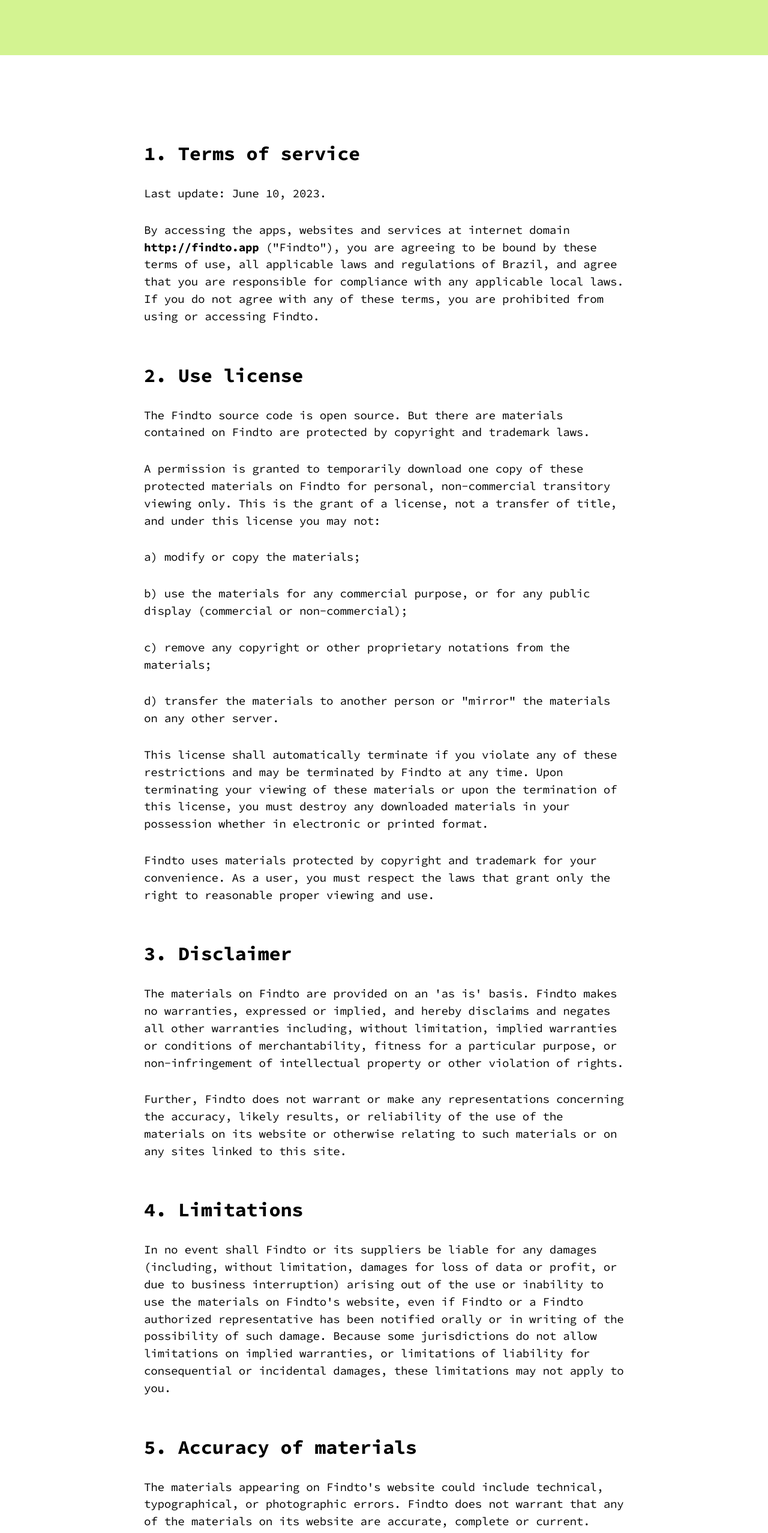
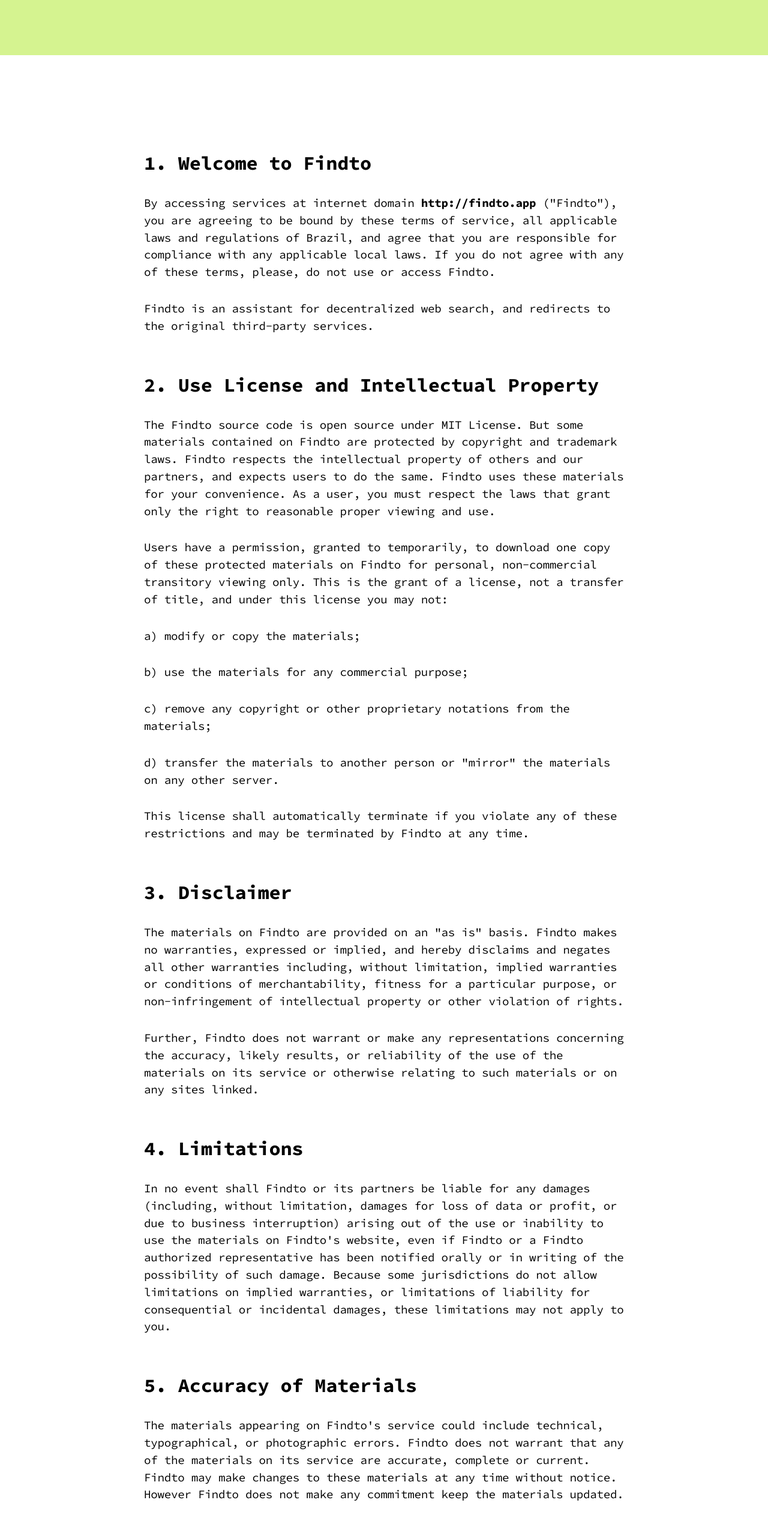
Before and after one commit to lucasm/findto, a Next.js app: page /terms in a window 1280 px wide. Shown: the part 234-2790 px from the top of the page at 60% size. Built offline with nearby package versions, Linux system fonts and the light colour scheme.

Commit message:
copy & responsive

```diff
--- a/components/website/CardsFeat/index.tsx
+++ b/components/website/CardsFeat/index.tsx
@@ -10,7 +10,6 @@
   IconTrending,
   IconVisualSearch,
 } from '../../app/SvgIcons'
-import Link from 'next/link'
 
 export default function CardsFeat() {
   return (
@@ -19,7 +18,7 @@
         <figure>
           <IconSearch />
         </figure>
-        <h3>Decentralized web search</h3>
+        <h3>Decentralized search</h3>
         <p>Search the same term on diverse categories and sources</p>
       </div>
 
--- a/pages/terms.tsx
+++ b/pages/terms.tsx
@@ -3,68 +3,59 @@
 
 export default function PageTerms() {
   return (
-    <LayoutPage title="Terms of Use" description="See how to use Findto for the common good">
+    <LayoutPage title="Terms of Service" description="See how to use Findto for the common good">
       <section className="colors">
         <div className={Style.container}>
-          <h1>Terms</h1>
+          <h1>Terms of Service</h1>
         </div>
       </section>
 
       <section>
         <div className={Style.container}>
           <article>
-            <h2>1. Terms of service</h2>
-
-            <p>Last update: June 10, 2023.</p>
-
+            <h2>1. Welcome to Findto</h2>
             <p>
-              By accessing the apps, websites and services at internet domain{' '}
+              By accessing services at internet domain{' '}
               <a href="http://findto.app">http://findto.app</a> ("Findto"), you are agreeing to be
-              bound by these terms of use, all applicable laws and regulations of Brazil, and agree
-              that you are responsible for compliance with any applicable local laws. If you do not
-              agree with any of these terms, you are prohibited from using or accessing Findto.
-            </p>
-
-            <h2>2. Use license</h2>
-            <p>
-              The Findto source code is open source. But there are materials contained on Findto are
-              protected by copyright and trademark laws.
+              bound by these terms of service, all applicable laws and regulations of Brazil, and
+              agree that you are responsible for compliance with any applicable local laws. If you
+              do not agree with any of these terms, please, do not use or access Findto.
             </p>
 
             <p>
-              A permission is granted to temporarily download one copy of these protected materials
-              on Findto for personal, non-commercial transitory viewing only. This is the grant of a
-              license, not a transfer of title, and under this license you may not:
+              Findto is an assistant for decentralized web search, and redirects to the original
+              third-party services.
             </p>
 
+            <h2>2. Use License and Intellectual Property</h2>
+            <p>
+              The Findto source code is open source under MIT License. But some materials contained
+              on Findto are protected by copyright and trademark laws. Findto respects the
+              intellectual property of others and our partners, and expects users to do the same.
+              Findto uses these materials for your convenience. As a user, you must respect the laws
+              that grant only the right to reasonable proper viewing and use.
+            </p>
+            <p>
+              Users have a permission, granted to temporarily, to download one copy of these
+              protected materials on Findto for personal, non-commercial transitory viewing only.
+              This is the grant of a license, not a transfer of title, and under this license you
+              may not:
+            </p>
             <p>a) modify or copy the materials;</p>
-            <p>
-              b) use the materials for any commercial purpose, or for any public display (commercial
-              or non-commercial);
-            </p>
+            <p>b) use the materials for any commercial purpose;</p>
             <p>c) remove any copyright or other proprietary notations from the materials;</p>
             <p>
               d) transfer the materials to another person or "mirror" the materials on any other
               server.
             </p>
-
             <p>
               This license shall automatically terminate if you violate any of these restrictions
-              and may be terminated by Findto at any time. Upon terminating your viewing of these
-              materials or upon the termination of this license, you must destroy any downloaded
-              materials in your possession whether in electronic or printed format.
-            </p>
-
-            <p>
-              Findto uses materials protected by copyright and trademark for your convenience. As a
-              user, you must respect the laws that grant only the right to reasonable proper viewing
-              and use.{' '}
+              and may be terminated by Findto at any time.
             </p>
 
             <h2>3. Disclaimer</h2>
-
             <p>
-              The materials on Findto are provided on an 'as is' basis. Findto makes no warranties,
+              The materials on Findto are provided on an "as is" basis. Findto makes no warranties,
               expressed or implied, and hereby disclaims and negates all other warranties including,
               without limitation, implied warranties or conditions of merchantability, fitness for a
               particular purpose, or non-infringement of intellectual property or other violation of
@@ -72,50 +63,72 @@
             </p>
             <p>
               Further, Findto does not warrant or make any representations concerning the accuracy,
-              likely results, or reliability of the use of the materials on its website or otherwise
-              relating to such materials or on any sites linked to this site.
+              likely results, or reliability of the use of the materials on its service or otherwise
+              relating to such materials or on any sites linked.
             </p>
 
             <h2>4. Limitations</h2>
             <p>
-              In no event shall Findto or its suppliers be liable for any damages (including,
-              without limitation, damages for loss of data or profit, or due to business
-              interruption) arising out of the use or inability to use the materials on Findto's
-              website, even if Findto or a Findto authorized representative has been notified orally
-              or in writing of the possibility of such damage. Because some jurisdictions do not
-              allow limitations on implied warranties, or limitations of liability for consequential
-              or incidental damages, these limitations may not apply to you.
+              In no event shall Findto or its partners be liable for any damages (including, without
+              limitation, damages for loss of data or profit, or due to business interruption)
+              arising out of the use or inability to use the materials on Findto's website, even if
+              Findto or a Findto authorized representative has been notified orally or in writing of
+              the possibility of such damage. Because some jurisdictions do not allow limitations on
+              implied warranties, or limitations of liability for consequential or incidental
+              damages, these limitations may not apply to you.
             </p>
 
-            <h2>5. Accuracy of materials</h2>
+            <h2>5. Accuracy of Materials</h2>
             <p>
-              The materials appearing on Findto's website could include technical, typographical, or
-              photographic errors. Findto does not warrant that any of the materials on its website
-              are accurate, complete or current. Findto may make changes to the materials contained
-              on its website at any time without notice. However Findto does not make any commitment
-              to update the materials.
+              The materials appearing on Findto's service could include technical, typographical, or
+              photographic errors. Findto does not warrant that any of the materials on its service
+              are accurate, complete or current. Findto may make changes to these materials at any
+              time without notice. However Findto does not make any commitment keep the materials
+              updated.
             </p>
 
-            <h2>6. External links</h2>
+            <h2>6. External APIs and Links</h2>
             <p>
-              Findto has not reviewed all of the sites linked to its website and is not responsible
-              for the contents of any such linked site. The inclusion of any link does not imply
-              endorsement by Findto of the site. Use of any such linked website is at the user's own
-              risk.
+              Findto has not reviewed all of services linked and is not responsible for the contents
+              of any third-party services. The inclusion of any external link or data from
+              third-party APIs does not imply endorsement by Findto. Use of any such linked service
+              is at the user's own convenience and risk.
             </p>
 
             <h2>7. Modifications</h2>
             <p>
               Findto may revise these terms of use at any time without notice. By using Findto, you
-              are agreeing to be bound by the then current version of these terms of service.
+              are agreeing to be bound by the then current version of these terms of service. You
+              might receive an alert on the Findto services informing you of significant changes.
             </p>
 
-            <h2>8. Governing law</h2>
+            <h2>8. Governing Law</h2>
             <p>
               These terms and conditions are governed by and construed in accordance with the laws
               of Brazil and you irrevocably submit to the exclusive jurisdiction of the courts in
               that State or location.
             </p>
+
+            <h2>9. Report Violations and Removals</h2>
+
+            <p>
+              All trademarks and external services found on Findto belong to their respective owners
+              and have attribution to the original source. All rights reserved to the owners. Even
+              though for users convenience Findto redirects to the original sources, is impossible
+              to revise the content of each them.
+            </p>
+
+            <p>
+              If you are a legal entity and believe that your intelectual property or service has
+              been used incorrectly on Findto, please, mail to legal@findto.app. As a user, if you
+              are facing law violations or bad conduct by some external service, please, consider
+              report for properly removal.
+            </p>
+
+            <h2>10. Questions</h2>
+            <p>If you have any legal questions send an email to legal@findto.app.</p>
+
+            <p>Effective date: June 10, 2023.</p>
           </article>
         </div>
       </section>
--- a/styles/Website.module.css
+++ b/styles/Website.module.css
@@ -1,8 +1,6 @@
 /* Header */
 .header {
   position: relative;
-  width: 100%;
-  height: 3.5rem;
   background: var(--color-bg-white);
   color: var(--color-text-black);
 }
@@ -29,6 +27,7 @@
 /* Nav */
 .nav {
   display: flex;
+  padding: 1rem 0;
 }
 .nav ul {
   display: flex;
@@ -44,7 +43,7 @@
   padding: 1rem;
 }
 .nav ul li:last-child a {
-  margin-left: 1.5rem;
+  margin-left: 1rem;
   color: var(--color-white);
   background: var(--color-black);
   border-radius: var(--radius-full);
@@ -53,25 +52,24 @@
   background: var(--color-black) !important;
 }
 
-/* Container */
 .container {
   margin: 0 auto;
   display: inline-block;
-  padding: 5rem 2rem;
+  padding: 6rem 2rem;
   width: 100%;
   max-width: 1024px;
-  /* background: lightblue; */
 }
+
 .actionContainer {
   max-width: 800px;
   margin: 0 auto;
   color: var(--color-text-black);
 }
 .actionContainer h2 {
-  font-size: var(--font-size-1);
+  font-size: 2.5rem;
 }
 
-/* PageLayout component */
+/* PageLayout */
 .page {
   display: flex;
   flex-direction: column;
@@ -83,10 +81,6 @@
 .page footer {
   background: var(--color-bg-white);
 }
-
-.page section h1 {
-  padding-bottom: 2.5rem;
-}
 .page section h2 {
   line-height: 1.25;
   margin-bottom: 2rem;
@@ -95,23 +89,29 @@
   margin-bottom: 1.5rem;
 }
 .page section p {
-  font-size: var(--font-size-big);
+  font-size: var(--font-size);
   margin-bottom: 2rem;
   line-height: 1.5;
+}
+.page section h1 + p {
+  margin-top: 2.5rem;
+}
+.page section h1 ~ p {
+  margin-bottom: 1.5rem;
 }
 
 /* App Icon */
 .icon {
   display: inline-block;
-  width: 10rem;
-  height: 10rem;
-  margin: 0 0 2rem;
+  width: 8rem;
+  height: 8rem;
+  margin-bottom: 2rem;
+  background-size: 3rem;
   background-image: url('/images/findto-icon-black.svg');
-  background-size: 4.5rem;
   background-repeat: no-repeat;
   background-position: center;
-  background-color: var(--color-white-translucent);
-  border-radius: 33.3%;
+  background-color: var(--color-white-translucent-2);
+  border-radius: 33.333%;
   box-shadow: var(--shadow-2);
 }
 .icon img {
@@ -126,22 +126,43 @@
 }
 .cardDuos div {
   display: grid;
-  grid-template-columns: 1fr 1fr;
+  grid-template-columns: 1fr;
   grid-gap: 5rem;
-  text-align: left;
   align-items: center;
+}
+.cardDuos h2 {
+  margin-top: 0;
 }
 .cardDuos figure {
   max-width: 400px;
 }
-.cardDuos h2 {
-  float: left;
-  width: 100%;
+
+@media screen and (min-width: 640px) {
+  .icon {
+    width: 10rem;
+    height: 10rem;
+    background-size: 4rem;
+  }
+
+  .cardDuos div {
+    grid-template-columns: 1fr 1fr;
+    grid-gap: 5rem;
+  }
+  .cardDuos div:nth-child(2) article {
+    grid-row: 1;
+    grid-column: 1;
+  }
+  .cardDuos div:nth-child(2) figure {
+    grid-column: 2;
+  }
 }
 
-/* Mobile */
-@media only screen and (max-width: 940px) {
-  .header {
-    background: yellow;
+@media only screen and (min-width: 940px) {
+  .page section p {
+    font-size: var(--font-size-big);
+  }
+
+  .actionContainer h2 {
+    font-size: var(--font-size-1);
   }
 }
--- a/styles/globals.css
+++ b/styles/globals.css
@@ -244,6 +244,9 @@
 
 /* Mobile */
 @media screen and (max-width: 940px) {
+  h1 {
+    font-size: 2rem;
+  }
   h2 {
     font-size: 1.5rem;
   }
```
Also changed, not shown: components/website/CardsFeat/CardsFeat.module.css (+27 -9 lines), components/website/CardsLink/CardsLink.module.css (+6 -7 lines), pages/about.tsx (+4 -4 lines), pages/community.tsx (+9 -11 lines), pages/privacy.tsx (+16 -15 lines), 1 other file (tests, documents, lock files or other folders).
